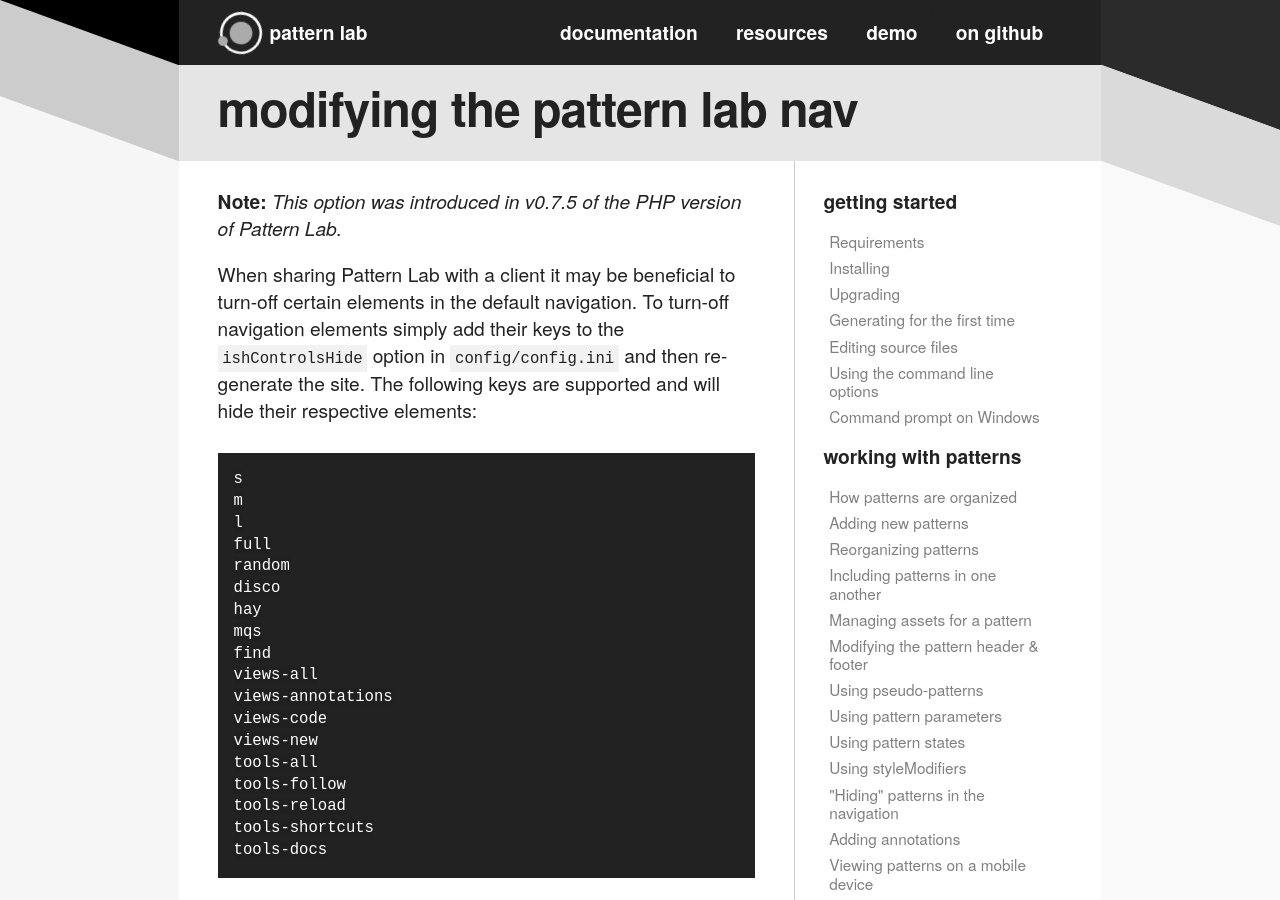
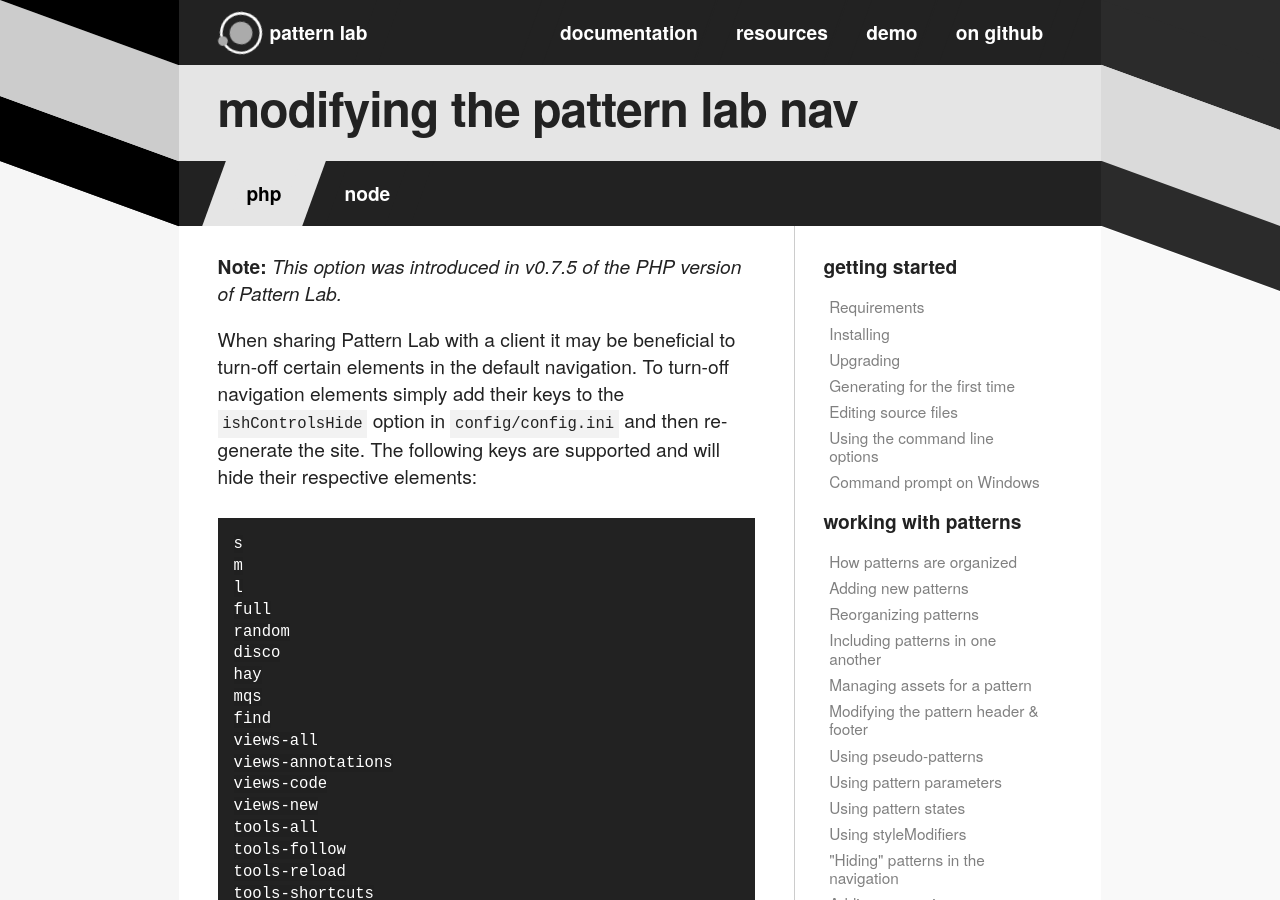
Before and after one commit to pattern-lab/website, a Jekyll site: the page built from patternlabsite/docs/advanced-pattern-lab-nav.md, in a window 1280 px wide and 900 px high. Built offline with Jekyll 4.4.1, drawn with Linux system fonts in a browser that asks for light colours; Markdown is read by kramdown in place of the engine named in the settings; comment, search, counter and statistics services are not loaded.

Commit message:
Updated advanced-pattern-lab-nav page This is part of https://github.com/pattern-lab/patternlab-node/issues/70 for version 1.0.0 release prep

```diff
--- a/patternlabsite/docs/advanced-pattern-lab-nav.md
+++ b/patternlabsite/docs/advanced-pattern-lab-nav.md
@@ -2,7 +2,17 @@
 layout: docs
 title: Modifying the Pattern Lab Nav | Pattern Lab
 heading: Modifying the Pattern Lab Nav
+languages:
+- language: php
+- language: node
 ---
+
+<!--- start php -->
+
+<div class="tab-panel" id="php">
+<h2 class="language-title">php</h2>
+
+{% capture m %}
 
 **Note:** *This option was introduced in v0.7.5 of the PHP version of Pattern Lab.*
 
@@ -27,3 +37,49 @@
     tools-reload
     tools-shortcuts
     tools-docs
+
+{% endcapture %}
+{{ m | markdownify }}
+
+</div>
+
+<!--- end php -->
+
+
+<!--- start node -->
+
+<div class="tab-panel" id="node">
+<h2 class="language-title">node</h2>
+
+{% capture m %}
+
+When sharing Pattern Lab with a client it may be beneficial to turn-off certain elements in the default navigation. To turn-off navigation elements, alter the flags inside the `ishControlsVisible` object within `config.json` and then re-generate the site. The following keys are supported and will hide their respective elements:
+
+    "ishControlsVisible": {
+   		"s": true,
+   		"m": true,
+   		"l": true,
+   		"full": true,
+   		"random": true,
+   		"disco": true,
+   		"hay": true,
+   		"mqs": true,
+   		"find": true,
+   		"views-all": true,
+   		"views-annotations": true,
+   		"views-code": true,
+   		"views-new": true,
+   		"tools-all": true,
+   		"tools-sync": true,
+   		"tools-shortcuts": true,
+   		"tools-docs": true
+   	},
+
+By default all navigation elements are visible.
+
+{% endcapture %}
+{{ m | markdownify }}
+
+</div>
+
+<!--- end node -->
```
